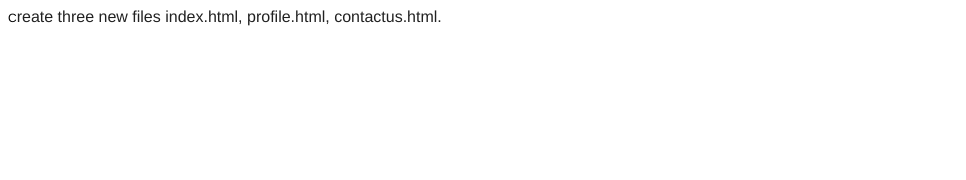
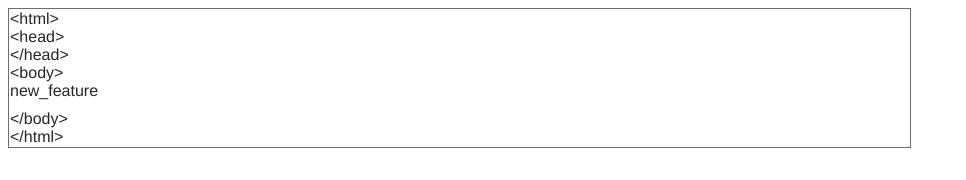
Before and after one commit to lakshay-dabas/MergeConflict-Test, a plain HTML site: page index.html in a window 1280 px wide. Shown: the whole page, without its empty margins (0-966 px from the left). Drawn offline with Linux system fonts and the light colour scheme.

Commit message:
commit_new

```diff
--- a/index.html
+++ b/index.html
@@ -7,12 +7,28 @@
   <meta name="Generator" content="Cocoa HTML Writer">
   <meta name="CocoaVersion" content="2113">
   <style type="text/css">
-    p.p1 {margin: 0.0px 0.0px 0.0px 0.0px; font: 16.0px Helvetica; color: #000000; color: rgba(0, 0, 0, 0.87); -webkit-text-stroke: rgba(0, 0, 0, 0.87)}
-    span.s1 {font: 12.0px Helvetica; color: #000000; -webkit-text-stroke: 0px #000000}
-    span.s2 {font-kerning: none; background-color: #ffffff}
+    p.p1 {margin: 0.0px 0.0px 10.0px 0.0px; font: 16.0px Helvetica; color: #262626; -webkit-text-stroke: #262626}
+    p.p2 {margin: 0.0px 0.0px 0.0px 0.0px; font: 16.0px Helvetica; color: #262626; -webkit-text-stroke: #262626}
+    span.s1 {font-kerning: none; background-color: #ffffff}
+    span.s2 {font-kerning: none}
+    td.td1 {width: 898.9px; margin: 0.5px 0.5px 0.5px 0.5px; border-style: solid; border-width: 1.0px 1.0px 1.0px 1.0px; border-color: #6d6d6d #6d6d6d #6d6d6d #6d6d6d; padding: 1.0px 1.0px 1.0px 1.0px}
   </style>
 </head>
 <body>
-<p class="p1"><span class="s1">C</span><span class="s2">reate three new files index.html, profile.html, contactus.html.</span></p>
+<table cellspacing="0" cellpadding="0">
+  <tbody>
+    <tr>
+      <td valign="middle" class="td1">
+        <p class="p1"><span class="s1">&lt;html&gt;</span><span class="s2"><br>
+</span><span class="s1">&lt;head&gt;</span><span class="s2"><br>
+</span><span class="s1">&lt;/head&gt;</span><span class="s2"><br>
+</span><span class="s1">&lt;body&gt;</span><span class="s2"><br>
+</span><span class="s1">new_feature</span></p>
+        <p class="p2"><span class="s1">&lt;/body&gt;</span><span class="s2"><br>
+</span><span class="s1">&lt;/html&gt;</span></p>
+      </td>
+    </tr>
+  </tbody>
+</table>
 </body>
 </html>
```
